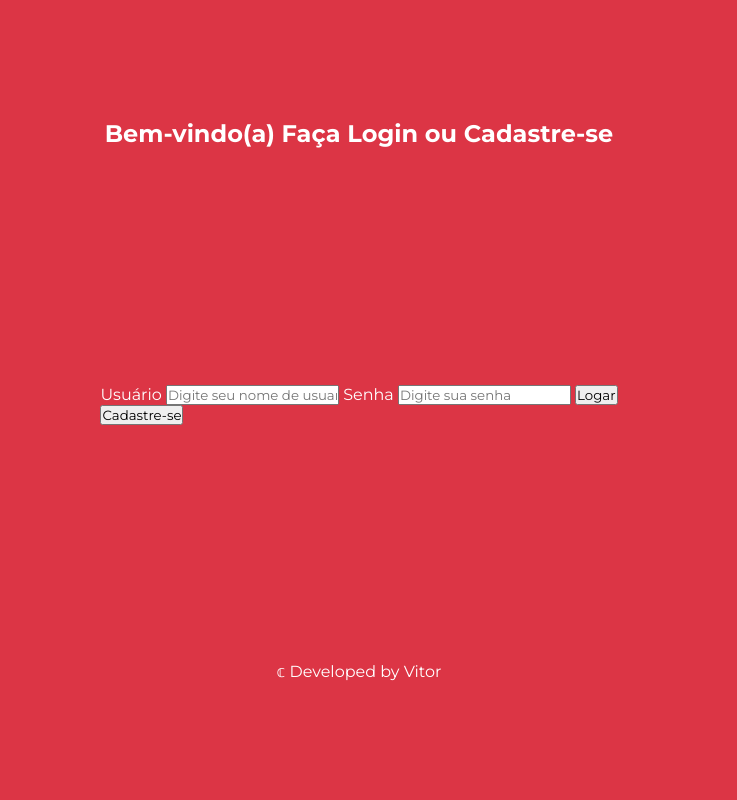
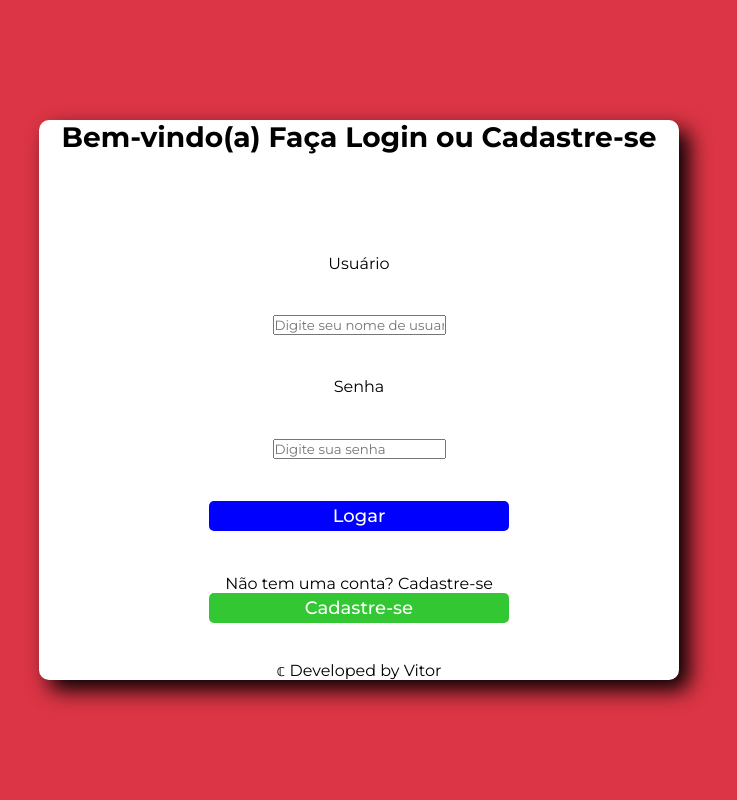
Before and after one commit to vitor-henri/feedbacks, a Flask app: page / in a window 1280 px wide. Shown: the whole page, without its empty margins (281-1018 px from the left). Run offline with Flask 3, Linux system fonts and the light colour scheme; parts of the project's set-up code (start-up, migrations or seed data) failed here and were passed over.

Commit message:
Add: Pagina de login formatada

```diff
--- a/app.py
+++ b/app.py
@@ -19,7 +19,6 @@ def pag_login():
 @app.route("/cadastro", methods=["GET"])
 def pag_cadastro():
     return render_template("cadastro.html")
-
 
 @app.route("/post/cadastro", methods=["POST"])
 def cadastro_usuario():
--- a/static/style/login.css
+++ b/static/style/login.css
@@ -22,3 +22,86 @@
     align-items: center;
     justify-content: space-around;
 }
+
+.main__site{
+    width: 50%;
+    height: 70%;
+
+    background-color: white;
+    border-radius: 10px;
+
+    display: flex;
+    justify-content: space-between;
+    align-items: center;
+    flex-direction: column;
+
+    box-shadow: 10px 10px 21px 0px black;
+}
+
+.main__header{
+    font-size: x-large;
+    color: black;
+}
+
+.main__page{
+    width: 100%;
+    height: 70%;
+
+    display: flex;
+    flex-direction: column;
+    align-items: center;
+    justify-content: center;
+
+    color: black;
+}
+
+.page__form{
+    width: 30%;
+    height: 100%;
+
+    display: flex;
+    flex-direction: column;
+    justify-content: space-evenly;
+    align-items: center;
+}
+
+.page__cadastrar{
+    width: 290px;
+    height: 30px;
+
+    display: flex;
+    justify-content: center;
+}
+
+.btn{
+    width: 300px;
+    height: 30px;
+    border: none;
+    background-color: rgb(52, 199, 52);
+    border-radius: 5px;
+    color: white;
+    font-size: large;
+    font-weight: 500;
+}
+
+
+.login__btn{
+    background-color: blue;
+}
+
+.login__btn:hover{
+    background-color: rgb(3, 3, 139);
+}
+
+.cadastro__btn:hover{
+    background-color: rgb(28, 100, 28);
+}
+
+span{
+    width: 100%;
+
+    display: flex;
+    justify-content: center;
+
+    color: black;
+}
--- a/templates/login.html
+++ b/templates/login.html
@@ -1,6 +1,7 @@
 <!-- Dev by vitor -->
 <!DOCTYPE html>
 <html lang="pt-BR">
+
 <head>
     <meta charset="UTF-8">
     <meta http-equiv="X-UA-Compatible" content="IE=edge">
@@ -11,16 +12,19 @@
 
     <link rel="preconnect" href="https://fonts.googleapis.com">
     <link rel="preconnect" href="https://fonts.gstatic.com" crossorigin>
-    <link href="https://fonts.googleapis.com/css2?family=Montserrat:ital,wght@0,100..900;1,100..900&display=swap" rel="stylesheet">
+    <link href="https://fonts.googleapis.com/css2?family=Montserrat:ital,wght@0,100..900;1,100..900&display=swap"
+        rel="stylesheet">
 
     <!-- Estilização da página -->
 
     <link rel="stylesheet" href="{{ url_for('static', filename='style/login.css') }}" />
     <link rel="stylesheet" href="../static/style/login.css">
 </head>
+
 <body>
 
     <section class="main">
+        <section class="main__site">
 
             <header class="main__header">
 
@@ -33,19 +37,21 @@
                 <form class="page__form" action="/login" method="post">
 
                     <label class="form__label" for="input__user">Usuário</label>
-                <input class="form__input" type="text" name="input__user" placeholder="Digite seu nome de usuario" maxlength="150">
+                    <input class="form__input" type="text" name="input__user" placeholder="Digite seu nome de usuario"
+                        maxlength="150">
 
                     <label class="form__label" for="input__senha">Senha</label>
                     <input class="form__input" type="password" name="input__senha" placeholder="Digite sua senha">
 
                     <!-- Formulário de login -->
-                <button type="submit">Logar</button>
+                    <button class="btn login__btn" type="submit">Logar</button>
 
                 </form>
 
                 <form class="page__cadastrar" action="/cadastro" method="get">
                     <div class="page__cadastro">
-                    <button class="cadastro__btn" type="submit">Cadastre-se</button>
+                        <span>Não tem uma conta? Cadastre-se</span>
+                        <button class="btn cadastro__btn" type="submit">Cadastre-se</button>
                     </div>
                 </form>
 
@@ -54,7 +60,10 @@
             <footer class="rodape">
                 <span>&copf; Developed by Vitor</span>
             </footer>
+
+        </section>
     </section>
 
 </body>
+
 </html>
```
Also changed, not shown: data/connection_controller.py (+16 -7 lines), migration/db_structure.sql (+15 -8 lines), templates/cadastro.html (+10 -0 lines). Lines whose indentation alone changed are shown as unchanged.
